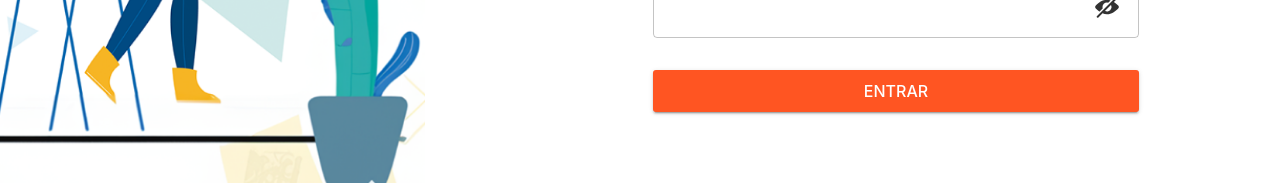
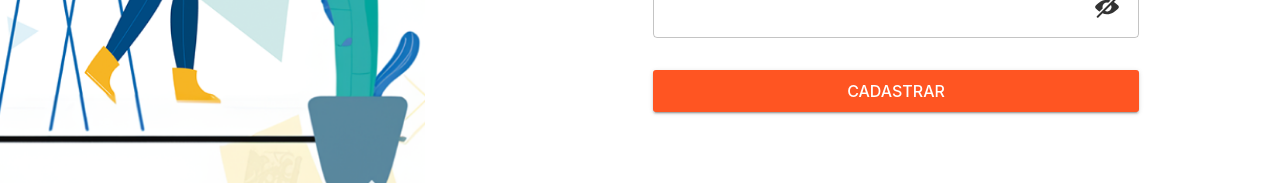
Before and after one commit to squad3-hackathon/squad3_hackathon_frontend, a React (Vite) app: page /register in a window 1280 px wide. Shown: the part 461-646 px from the top of the page. Built offline with nearby package versions, Linux system fonts and the light colour scheme; the HTML template or start-up script is replaced by a standard one.

Commit message:
Alteração no nome do Button

```diff
--- a/src/Components/Register.jsx
+++ b/src/Components/Register.jsx
@@ -113,7 +113,7 @@ const Register = () => {
                     </button>
                   </InputRightElement>
                 </InputGroup>
-                <Button>Entrar</Button>
+                <Button>Cadastrar</Button>
               </form>
             </Box>
           </Box>
```
